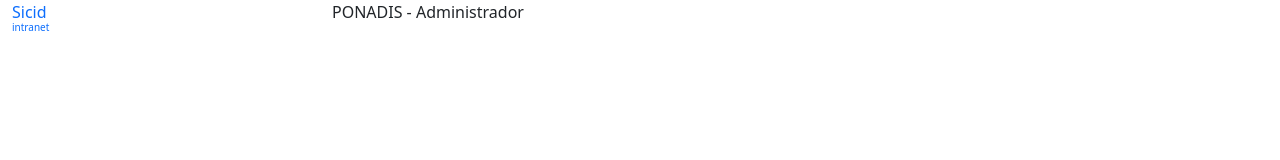
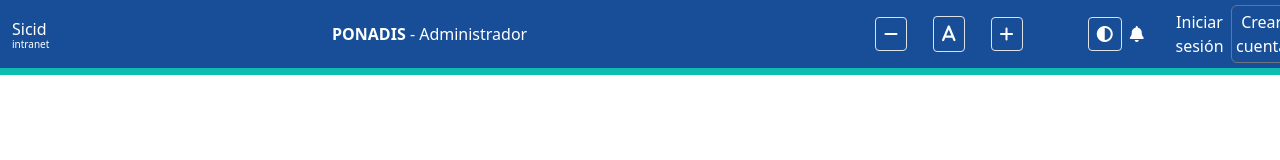
Before and after one commit to ismora/C2-2026-SOFT-11, a plain HTML site: page ponadis.html in a window 1280 px wide. Drawn offline with nearby package versions, Linux system fonts and the light colour scheme.

Commit message:
[updated] Barra superior de PONADIS

```diff
--- a/css/ponadis.css
+++ b/css/ponadis.css
@@ -1,5 +1,39 @@
+/* Diseño de referencia: https://xd.adobe.com/view/2a361805-1952-471d-8974-41569309217f-7f65/screen/d18f23e4-dc15-4744-bed9-bc904681bcc5/specs/ */
+:root {
+    --blanco: #FFFFFF;
+    --azulClaro: #3E578E;
+    --azul: #184E97;
+    --azulOscuro: #11294A;
+    --grisClaro: #ECF0F1;
+    --gris: #D6DBDF;
+    --grisOscuro: #464646;
+    --turquesa: #0DBEB0;
+    --negro: #121212;
+    --negroClaro: #282828;
+}
+
+
 .logo small{
     font-size: 10px;
     display: block;
     margin-top: -4px;
 }
+
+.topbar {
+    height: 75px;
+    background-color: var(--azul);
+    color: var(--blanco);
+    position: relative;
+    /* Para a futuro colocar elementos superpuestos, como la bolita roja de notificación */
+    border-bottom: 7px solid var(--turquesa);
+    /* Línea inferior decorativa */
+}
+
+.topbar i {
+    /* Iconos de fontawesome blancos */
+    color: var(--blanco);
+}
+
+.cambio-fuente{
+    font-size: 18px;
+}
--- a/ponadis.html
+++ b/ponadis.html
@@ -14,27 +14,74 @@
 
     <!-- Estilos propios-->
     <link rel="stylesheet" href="css/ponadis.css">
+    <!-- TODO: Sobreescribir el estilo de la clase border -->
+
 </head>
 
 <body>
     <!-- TOBAR (barra superior) -->
     <div class="container-fluid topbar">
-        <div class="row"> <!-- Fila 1 -->
-            <div class="col-3" > <!-- Columna 1 -->
-                <a href="" class="text-decoration-none logo"> <span>Sicid <small> intranet </small></span>
+        <div class="row d-flex align-items-center h-100"> <!-- Fila 1 -->
+            <!--h-100: Hace que el row use toda la altura del topbar -->
+            <div class="col-3 text-start" > <!-- Columna 1 -->
+                <a href="" class="text-decoration-none text-white logo"> <span>Sicid <small> intranet </small></span>
                 </a>
 
             </div>
 
-            <div class="col-3"> <!-- Columna 2 -->
-                <p>
-                    PONADIS -<span class="visually-hidden">Rol:</span> Administrador
+            <div class="col-6"> <!-- Columna 2: Usuario / rol-->
+                <p class="mb-0">
+                    <!--mb-0: en el <p>  elimina el margen inferior que por defecto tienen los p-->
+
+                    <strong>PONADIS</strong> - <span class="visually-hidden">Rol:</span> Administrador
                 </p>
 
-                <!-- Tarea moral: Dar el efecto visual del diseño al <p> del tipo de usuario -->
+                <!-- Tarea moral 1: Dar el efecto visual del diseño al <p> del tipo de usuario -->
+                <!-- Tarea moral 2: Investigar propiedades de Bootstrap para dar el efecto visual al tipo de usuario -->
 
             </div>
-            <div class="col-3"> <!-- Columna 3 -->
+            <div class="col-3 text-end"> <!-- Columna 3: Otras opciones -->
+                <div class="row d-flex align-items-center justify-content-around">
+                    <div class="col-3 d-flex align-items-center justify-content-end"> <!-- Opciones: - A + -->
+                        <button class="btn " aria-label="Disminuir el tamaño de la fuente">
+                            <i class="fa-solid fa-minus border rounded-1 p-2" aria-hidden="true"></i>
+                        </button>
+
+                        <!-- Ejercicio: Hacer accesibles los botones de cambiar la fuente y aumentar el tamaño de fuente -->
+                        <button class="btn" aria-label="Cambiar la fuente">
+                            <i class="fa-solid fa-a border rounded-1 p-2 cambio-fuente" aria-hidden="true"></i>
+                            <!-- TODO: Efecto de los botones -->
+                        </button>
+
+                        <button class="btn" aria-label="Aumentar el tamaño de la fuente">
+                            <i class="fa-solid fa-plus border rounded-1 p-2" aria-hidden="true"></i>
+                        </button>
+                    </div>
+
+                    <div class="col-1"> <!-- Paleta de colores -->
+                        <!-- Ejercicio: Completar las columnas para notificaciones y paleta de colores -->
+                         <button class="btn" aria-label="Cambiar el contraste / paleta de colores">
+                            <i class="fa-solid fa-circle-half-stroke border rounded-1 p-2" aria-hidden="true"></i>
+                        </button>
+
+                    </div>
+                    <div class="col-1"> <!-- Notificaciones -->
+                        <button class="btn" aria-label="Ver notificaciones">
+                            <i class="fa-solid fa-bell" aria-hidden="true"></i>
+                        </button>
+                    </div>
+                    <!-- Ejercicio: Cambiar la columna MC por las opciones Registrar usuario / iniciar sesión -->
+                    <div class="col-2 ms-1">
+                        <a href="" class="text-decoration-none text-white mb-0 btn">Iniciar sesión</a>
+
+                    </div>
+                    <div class="col-2">
+                        <a href="crear-cuenta.html" class="text-decoration-none text-white mb-0 p-1 btn btn-outline-secondary">Crear cuenta</a>
+
+                    </div>
+
+                    <!-- Ejercicio: Crear un formulario para registrar usuario y un formulario para iniciar sesión -->
+                </div>
 
             </div>
         </div>
```
Also changed, not shown: crear-cuenta.html (added, +11 -0 lines).
